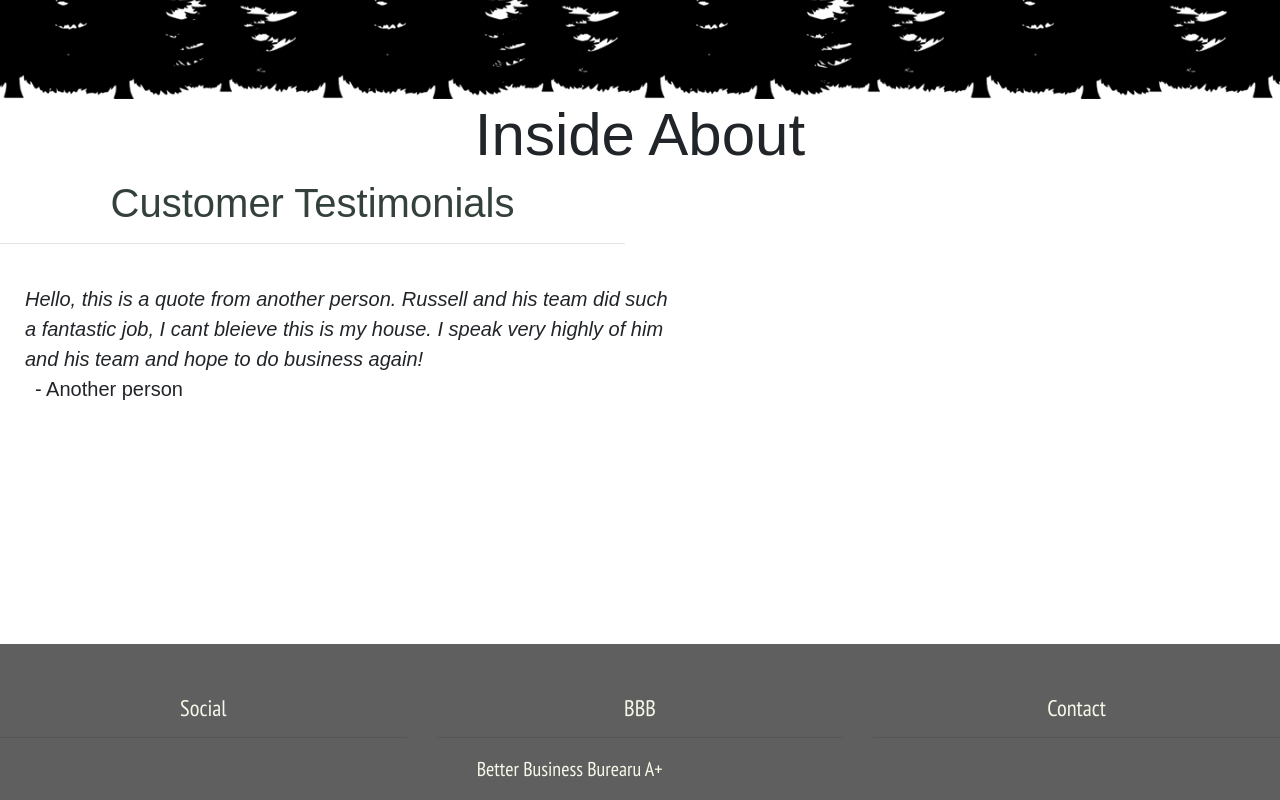
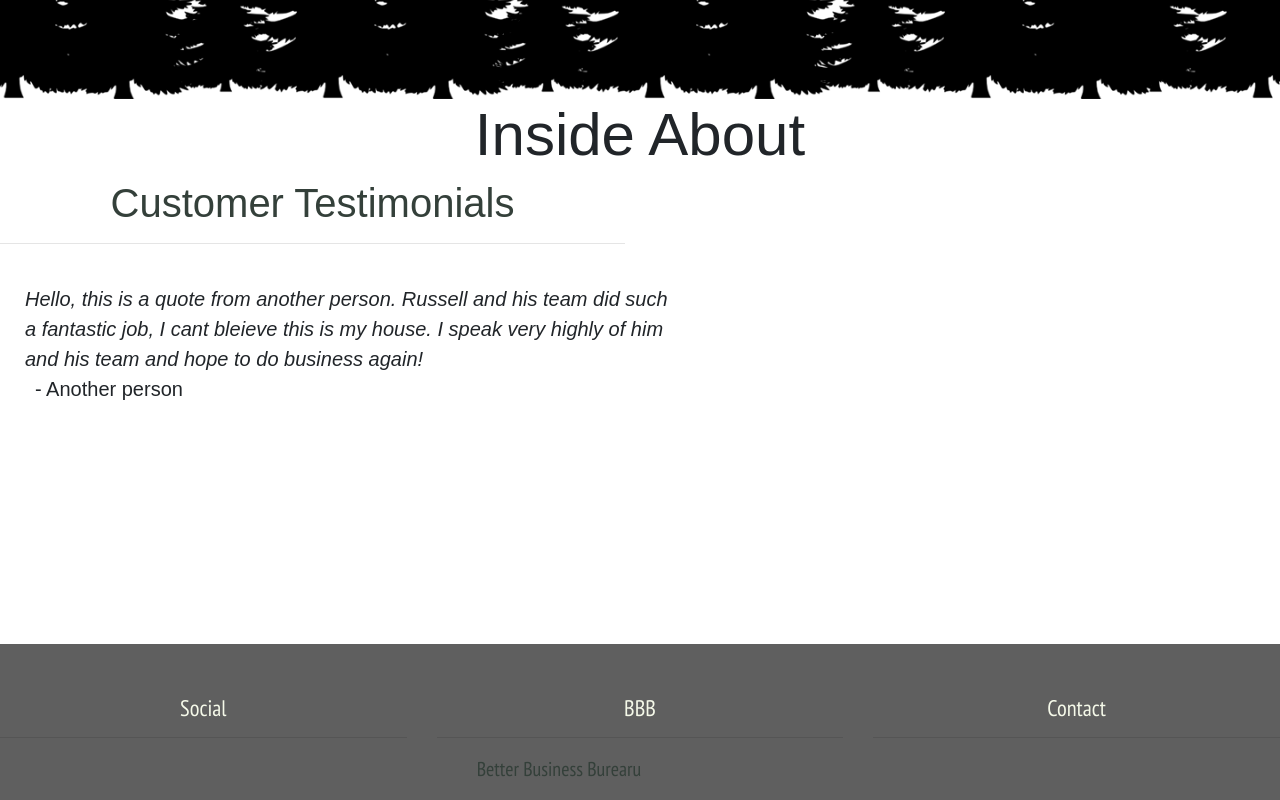
Before and after one commit to ashleynicole472/NWMasonry, a React (Create React App) app in the folder nwmasonry/: page / in a window 1280 px wide. Shown: the part 529-1329 px from the top of the page. Built offline with nearby package versions, Linux system fonts and the light colour scheme.

Commit message:
Working on bbb footer section

```diff
--- a/nwmasonry/src/Components/Footer/Footer.css
+++ b/nwmasonry/src/Components/Footer/Footer.css
@@ -14,10 +14,10 @@ ul {
 }
 
 a {
-    color: #F5F9E9 !important;
+    color: #34403A !important;
     text-decoration: none !important;
 }
 
-a:hover {
-    color: #9BC4CB !important;
+.footer-links:hover {
+    color: #C2C1A5 !important;
 }
--- a/nwmasonry/src/Components/NavBar/NavBar.css
+++ b/nwmasonry/src/Components/NavBar/NavBar.css
@@ -14,3 +14,7 @@ li {
     font-size: 20px;
     margin-right: 10px;
 }
+
+a:hover {
+    color: #7F7F7F !important;
+}
--- a/nwmasonry/src/Components/NavBar/NavBar.js
+++ b/nwmasonry/src/Components/NavBar/NavBar.js
@@ -9,7 +9,7 @@ class NavBar extends Component {
                 <div className="row">
                     <div className="col-sm-12">
                         <nav className="navbar navbar-expand-lg navbar-light bg-light">
-                          <a className="navbar-brand ComapnyName" href="/">NW Masonry LLC</a>
+                          <h2 className="navbar-brand ComapnyName">NW Masonry LLC</h2>
                           <button className="navbar-toggler" type="button" data-toggle="collapse" data-target="#navbarColor03" aria-controls="navbarColor03" aria-expanded="false" aria-label="Toggle navigation">
                             <span className="navbar-toggler-icon"></span>
                           </button>
--- a/nwmasonry/src/components/Footer/footer.js
+++ b/nwmasonry/src/components/Footer/footer.js
@@ -18,11 +18,17 @@ class Footer extends Component {
                         <h4>BBB</h4><hr/>
                         <ul>
                             <li>
-                                <a href="https://www.bbb.org/us/wa/vancouver/profile/mason-contractors/nw-masonry-llc-1296-22649156" target="#">
-                                    Better Business Burearu A+
+                                <a
+                                    className="footer-links"
+                                    href="https://www.bbb.org/us/wa/vancouver/profile/mason-contractors/nw-masonry-llc-1296-22649156"
+                                    target="#">
+                                    Better Business Burearu
                                 </a>
                             </li>
                         </ul>
+                        <div className="col-md-4">
+
+                        </div>
 
                     </div>
                     <div className="col-md-4">
```
